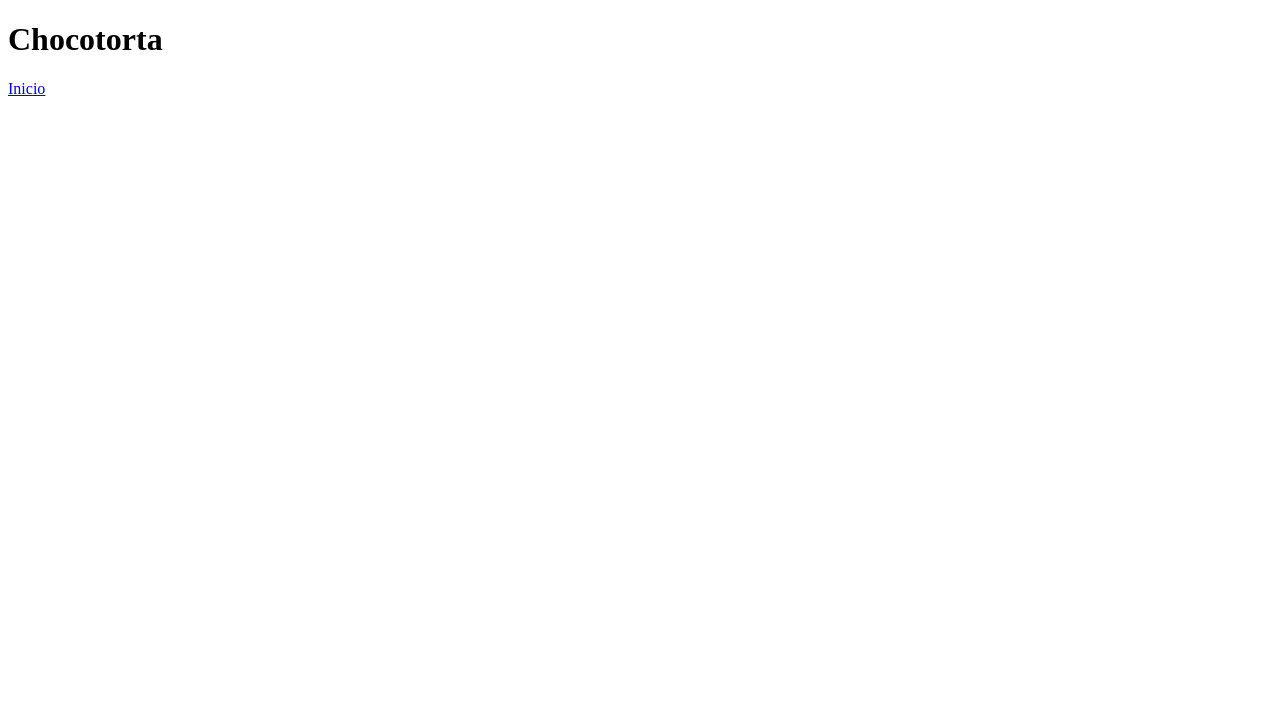
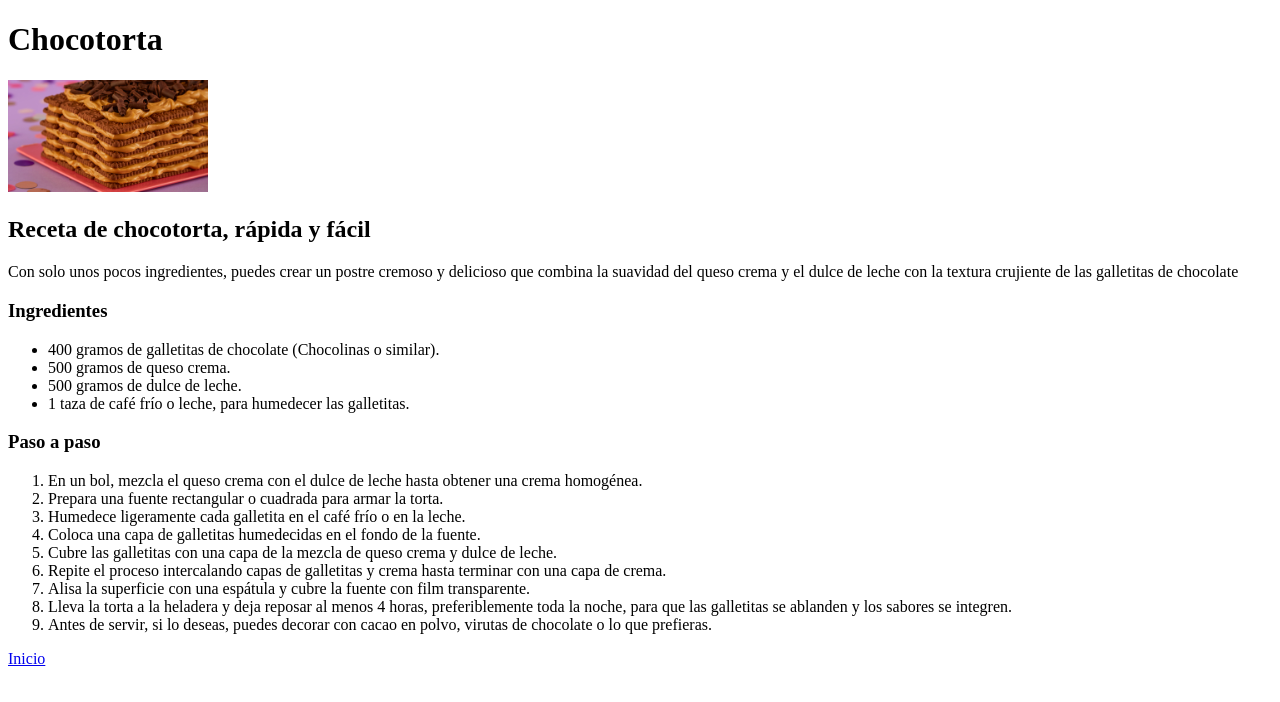
Before and after one commit to tamara-rauna/recetas-odin, a plain HTML site: page recetas/chocotorta.html in a window 1280 px wide. Drawn offline with Linux system fonts and the light colour scheme.

Commit message:
Edita archivo chocotorta.html
Agrega imagen del plato terminado, ingredientes y paso a paso

```diff
--- a/recetas/chocotorta.html
+++ b/recetas/chocotorta.html
@@ -6,6 +6,31 @@
     </head>
     <body>
         <h1>Chocotorta</h1>
-        <a href="../index.html">Inicio</a>
+        <img src="../img/chocotorta.jpg" alt="Chocotorta" width="200">
+        <h2>Receta de chocotorta, rápida y fácil</h2>
+        <p>Con solo unos pocos ingredientes, puedes crear un postre cremoso y delicioso que combina la suavidad del queso crema y el dulce de leche con la textura crujiente de las galletitas de chocolate</p>
+        <h3>Ingredientes</h3>
+        <ul>
+            <li>400 gramos de galletitas de chocolate (Chocolinas o similar).</li>
+            <li>500 gramos de queso crema.</li>
+            <li>500 gramos de dulce de leche.</li>
+            <li>1 taza de café frío o leche, para humedecer las galletitas.</li>
+        </ul>
+        <h3>Paso a paso</h3>
+        <ol>
+            <li>En un bol, mezcla el queso crema con el dulce de leche hasta obtener una crema homogénea.</li>
+            <li>Prepara una fuente rectangular o cuadrada para armar la torta.</li>
+            <li>Humedece ligeramente cada galletita en el café frío o en la leche.</li>
+            <li>Coloca una capa de galletitas humedecidas en el fondo de la fuente.</li>
+            <li>Cubre las galletitas con una capa de la mezcla de queso crema y dulce de leche.</li>
+            <li>Repite el proceso intercalando capas de galletitas y crema hasta terminar con una capa de crema.</li>
+            <li>Alisa la superficie con una espátula y cubre la fuente con film transparente.</li>
+            <li>Lleva la torta a la heladera y deja reposar al menos 4 horas, preferiblemente toda la noche, para que las galletitas se ablanden y los sabores se integren.</li>
+            <li>Antes de servir, si lo deseas, puedes decorar con cacao en polvo, virutas de chocolate o lo que prefieras.</li>
+        </ol>
+
+
+
+        <p><a href="../index.html">Inicio</a></p>
     </body>
 </html>
```
